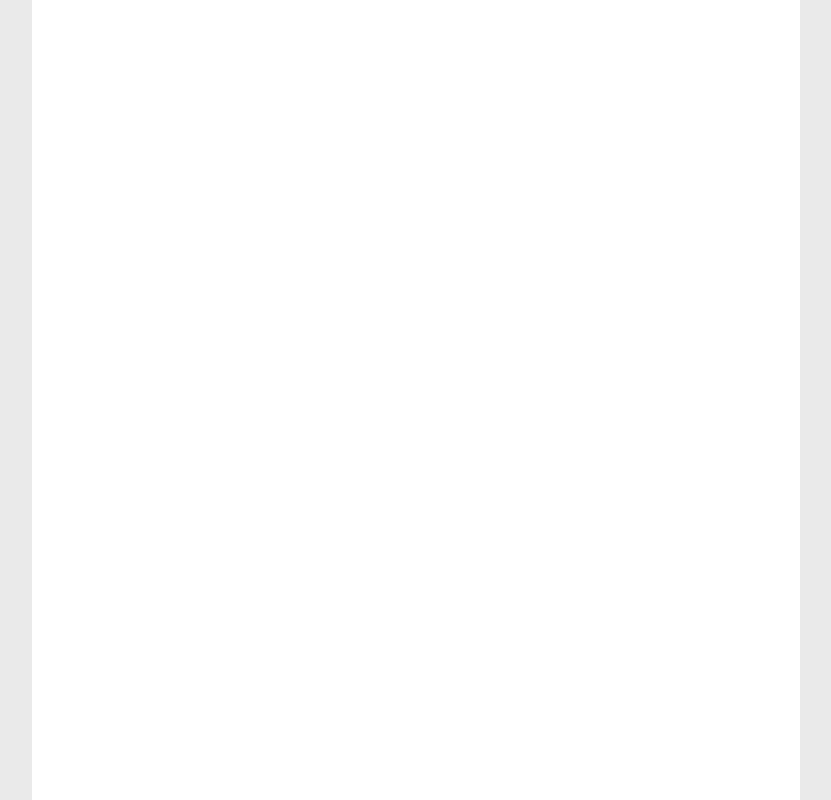
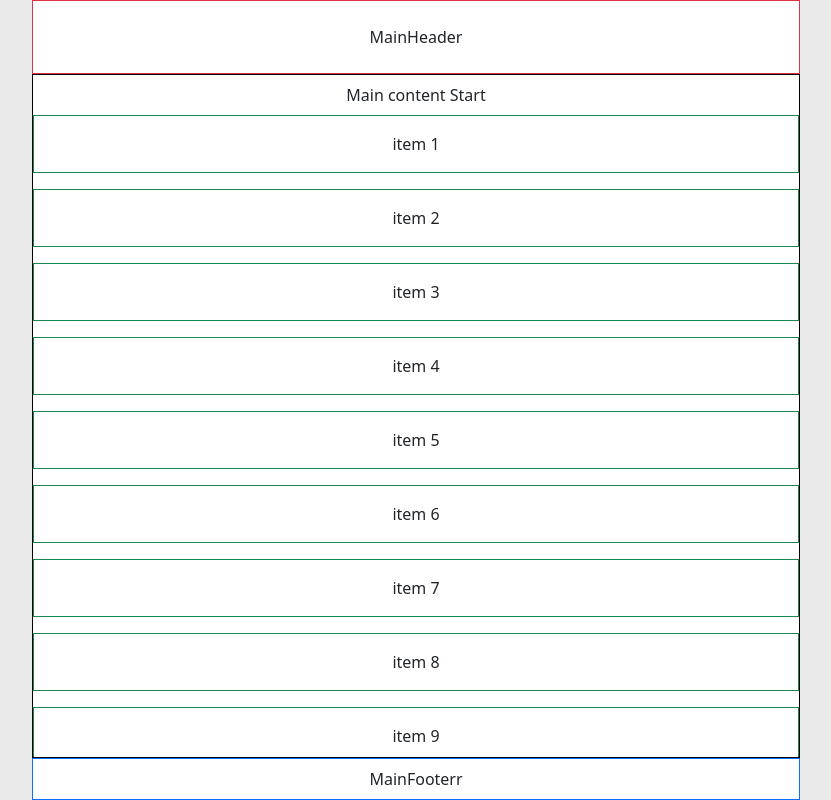
Before and after one commit to jihyuuk/Mojong-V2-Client, a React (Create React App) app: page / in a window 1280 px wide. Shown: the whole page, without its empty margins (224-1055 px from the left). Built offline with nearby package versions, Linux system fonts and the light colour scheme.

Commit message:
#1 Feat : 메인페이지 전체 기본 레이아웃 구성 완료

```diff
--- a/package.json
+++ b/package.json
@@ -7,7 +7,9 @@
     "@testing-library/jest-dom": "^6.6.3",
     "@testing-library/react": "^16.2.0",
     "@testing-library/user-event": "^13.5.0",
+    "bootstrap": "^5.3.3",
     "react": "^19.0.0",
+    "react-bootstrap": "^2.10.9",
     "react-dom": "^19.0.0",
     "react-scripts": "5.0.1",
     "web-vitals": "^2.1.4"
--- a/src/App.js
+++ b/src/App.js
@@ -1,8 +1,11 @@
 import './App.css';
+import 'bootstrap/dist/css/bootstrap.min.css';
+import MainPage from './pages/MainPage';
 
 function App() {
   return (
     <div className="App">
+      <MainPage/>
     </div>
   );
 }
--- /dev/null
+++ b/src/pages/MainPage.js
@@ -0,0 +1,32 @@
+import React from 'react';
+
+function MainPage() {
+  return (
+    // 메인페이지
+    <div className="MainPage d-flex flex-column h-100 text-center">
+        {/* 헤더 */}
+        <div className='MainHeader border border-danger p-4'>MainHeader</div>
+
+        {/* 콘텐츠 */}
+        <div className='MainContent border border-black flex-grow-1 overflow-y-auto'>
+            <div className='p-2'>Main content Start</div>
+            <div className='border border-success p-3 mb-3'>item 1</div>
+            <div className='border border-success p-3 mb-3'>item 2</div>
+            <div className='border border-success p-3 mb-3'>item 3</div>
+            <div className='border border-success p-3 mb-3'>item 4</div>
+            <div className='border border-success p-3 mb-3'>item 5</div>
+            <div className='border border-success p-3 mb-3'>item 6</div>
+            <div className='border border-success p-3 mb-3'>item 7</div>
+            <div className='border border-success p-3 mb-3'>item 8</div>
+            <div className='border border-success p-3 mb-3'>item 9</div>
+            <div className='border border-success p-3'>item 10</div>
+            <div className='p-2'>Main content End</div>
+        </div>
+
+        {/* 푸터 */}
+        <div className='MainFooterr border border-primary p-2'>MainFooterr</div>
+    </div>
+  );
+}
+
+export default MainPage;
```
Also changed, not shown: 1 other file (tests, documents, lock files or other folders).
